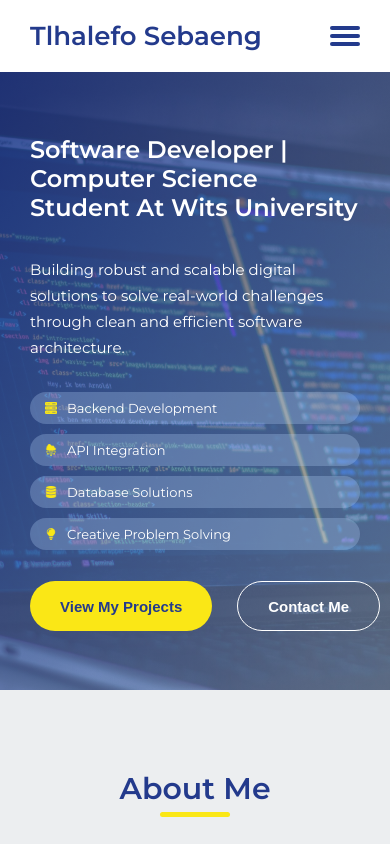
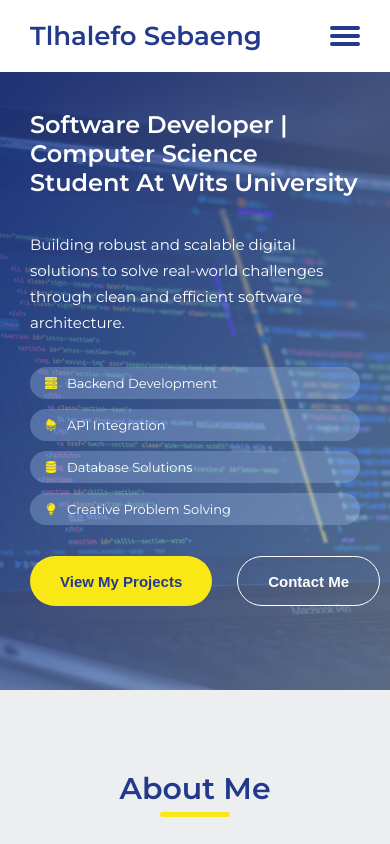
Before and after one commit to tlhalesebaeng/my-portfolio, a React (Vite) app: page / in a window 390 px wide. Shown: the top 844 px of the page. Built offline with nearby package versions, Linux system fonts and the light colour scheme.

Commit message:
Add more responsiveness layers

```diff
--- a/src/components/header/Header.css
+++ b/src/components/header/Header.css
@@ -113,8 +113,28 @@ header ul {
 }
 
 /* Responsiveness */
+@media (max-width: 1000px) {
+    .header-details {
+        padding: 0px 100px;
+    }
+}
 
-@media (max-width: 500px) {
+@media (max-width: 1000px) {
+    .header-details h2 {
+        display: none;
+    }
+
+    .header-details h3 {
+        margin-top: 0px;
+        margin-bottom: 25px;
+    }
+
+    .header-details {
+        padding: 0px 60px;
+    }
+}
+
+@media (max-width: 650px) {
     header ul {
         padding: 16px 0px;
         display: flex;
```
